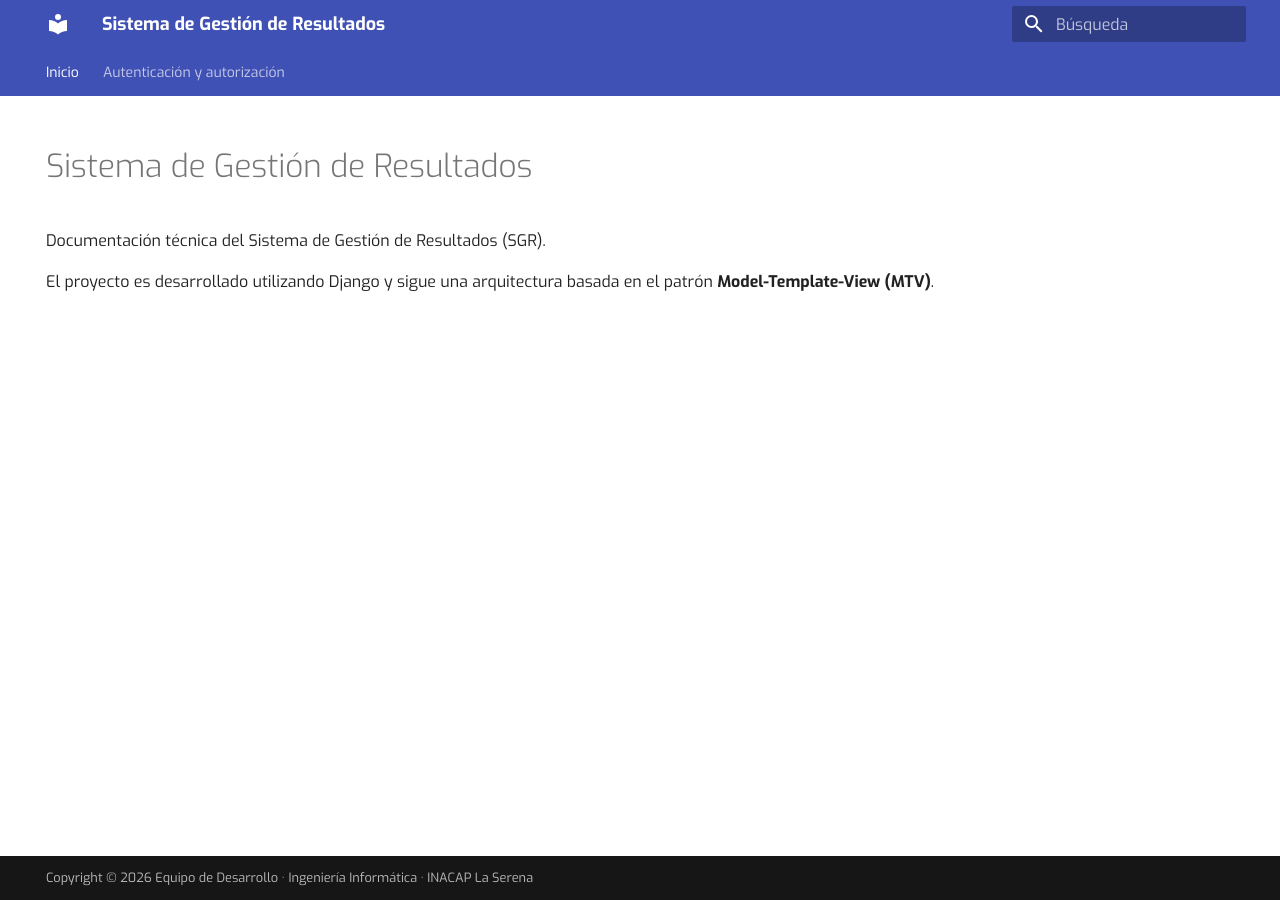
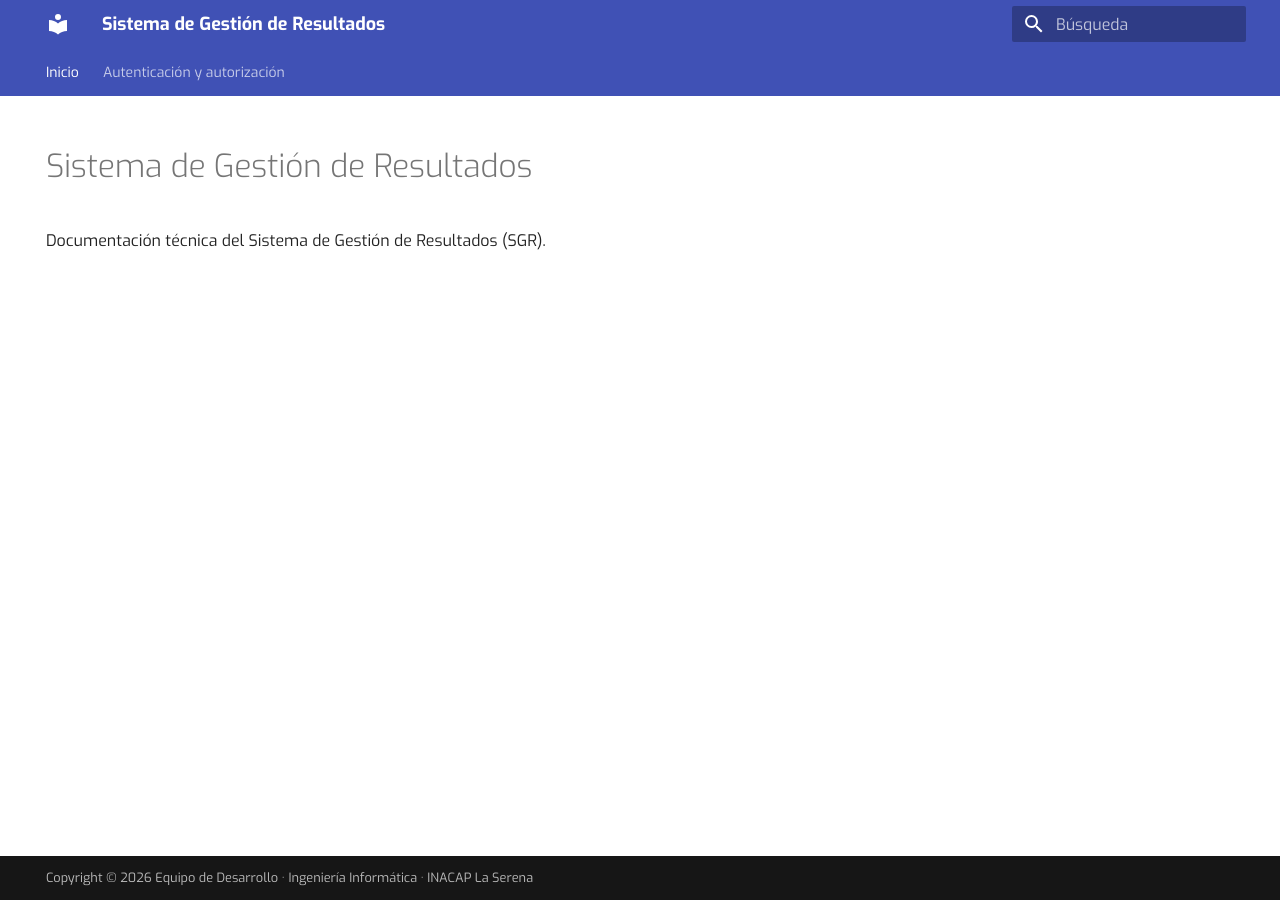
Before and after one commit to mc-herrera-90/proyecto-sgr-delegaciones, an MkDocs documentation site: the page built from docs/index.md, in a window 1280 px wide. Built offline with MkDocs 1.6.1 and Material for MkDocs 9.7.7, drawn with Linux system fonts in a browser that asks for light colours.

Commit message:
docs: update index.md

```diff
--- a/docs/index.md
+++ b/docs/index.md
@@ -6,6 +6,3 @@ hide:
 ---
 
 Documentación técnica del Sistema de Gestión de Resultados (SGR).
-
-El proyecto es desarrollado utilizando Django y sigue una arquitectura
-basada en el patrón **Model-Template-View (MTV)**.
```
